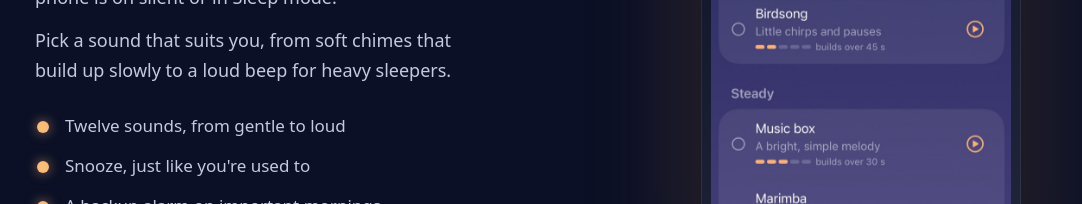
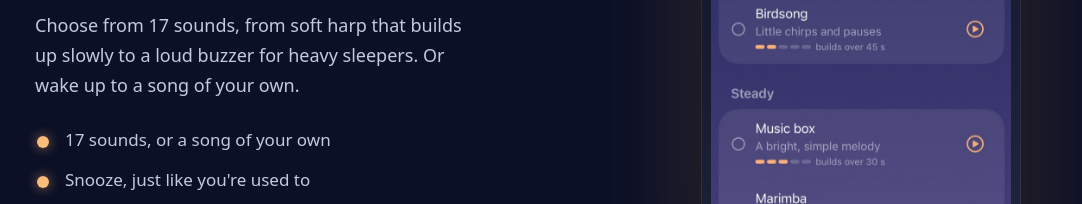
Before and after one commit to justinfarrar/slowdawn-website, a plain HTML site: page index.html in a window 1280 px wide. Shown: the part 2994-3198 px from the top of the page, without its empty margins (69-1151 px from the left). Drawn offline with Linux system fonts and the light colour scheme.

Commit message:
1.0.5: 17 sounds, or a song of your own

```diff
--- a/index.html
+++ b/index.html
@@ -146,9 +146,9 @@
         <p class="eyebrow">Real alarms</p>
         <h2>Every bit as reliable as your iPhone's alarm.</h2>
         <p>Slowdawn sets its own alarms, so you can turn off the ones in the Clock app. They ring even when your phone is on silent or in Sleep mode.</p>
-        <p>Pick a sound that suits you, from soft chimes that build up slowly to a loud beep for heavy sleepers.</p>
+        <p>Choose from 17 sounds, from soft harp that builds up slowly to a loud buzzer for heavy sleepers. Or wake up to a song of your own.</p>
         <ul class="tick-list">
-          <li>Twelve sounds, from gentle to loud</li>
+          <li>17 sounds, or a song of your own</li>
           <li>Snooze, just like you're used to</li>
           <li>A backup alarm on important mornings</li>
         </ul>
@@ -221,7 +221,7 @@
             <li><b>Sunrise, your way</b>Set an earliest and latest time to wake with the sun.</li>
             <li><b>Mornings that adapt</b>After a short night, your plan waits a day.</li>
             <li><b>Your whole journey</b>A chart of every wake time, start to finish.</li>
-            <li><b>Every alarm sound</b>All twelve, from ocean waves to a buzzer for heavy sleepers.</li>
+            <li><b>Every sound, and your own</b>All 17, a different one each morning, or a song from your Files.</li>
           </ul>
         </div>
       </div>
```
